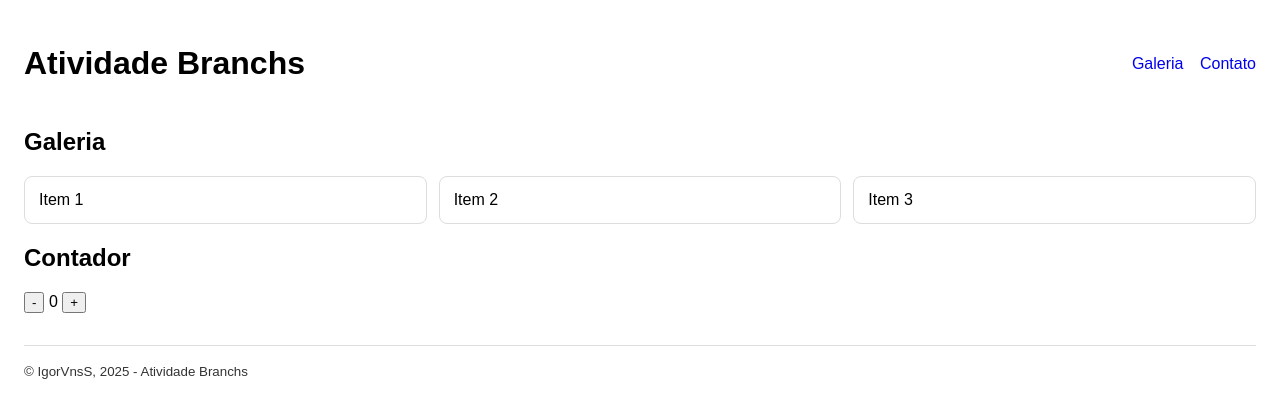
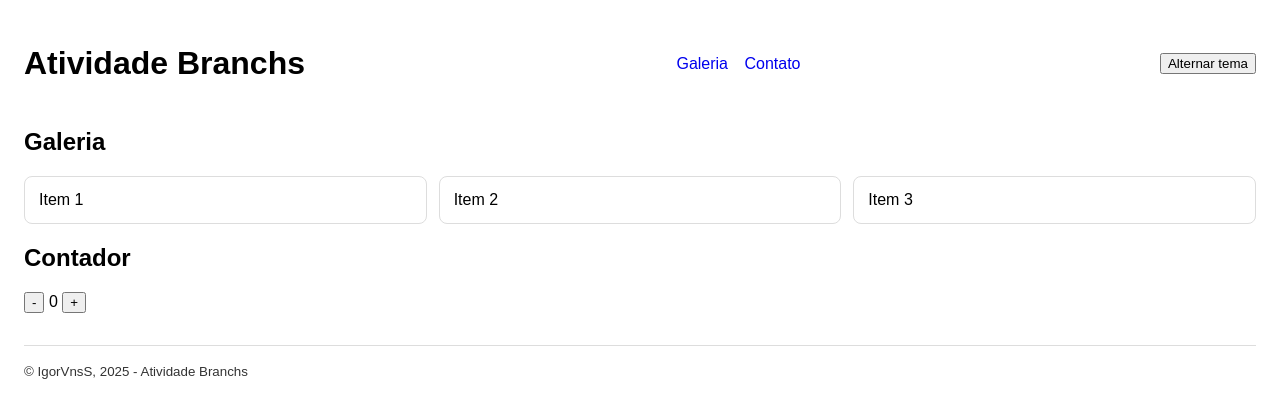
Before and after one commit to IgorVnsS/atividade-branchs, a plain HTML site: page index.html in a window 1280 px wide. Drawn offline with Linux system fonts and the light colour scheme.

Commit message:
feat(tema): adiciona botao de alternar tema

```diff
--- a/index.html
+++ b/index.html
@@ -15,6 +15,8 @@
       <a href="#galeria">Galeria</a>
       <a href="#contato">Contato</a>
     </nav>
+
+    <button id="toggleTema" type="button">Alternar tema</button>
   </header>
 
   <main id="app">
```
